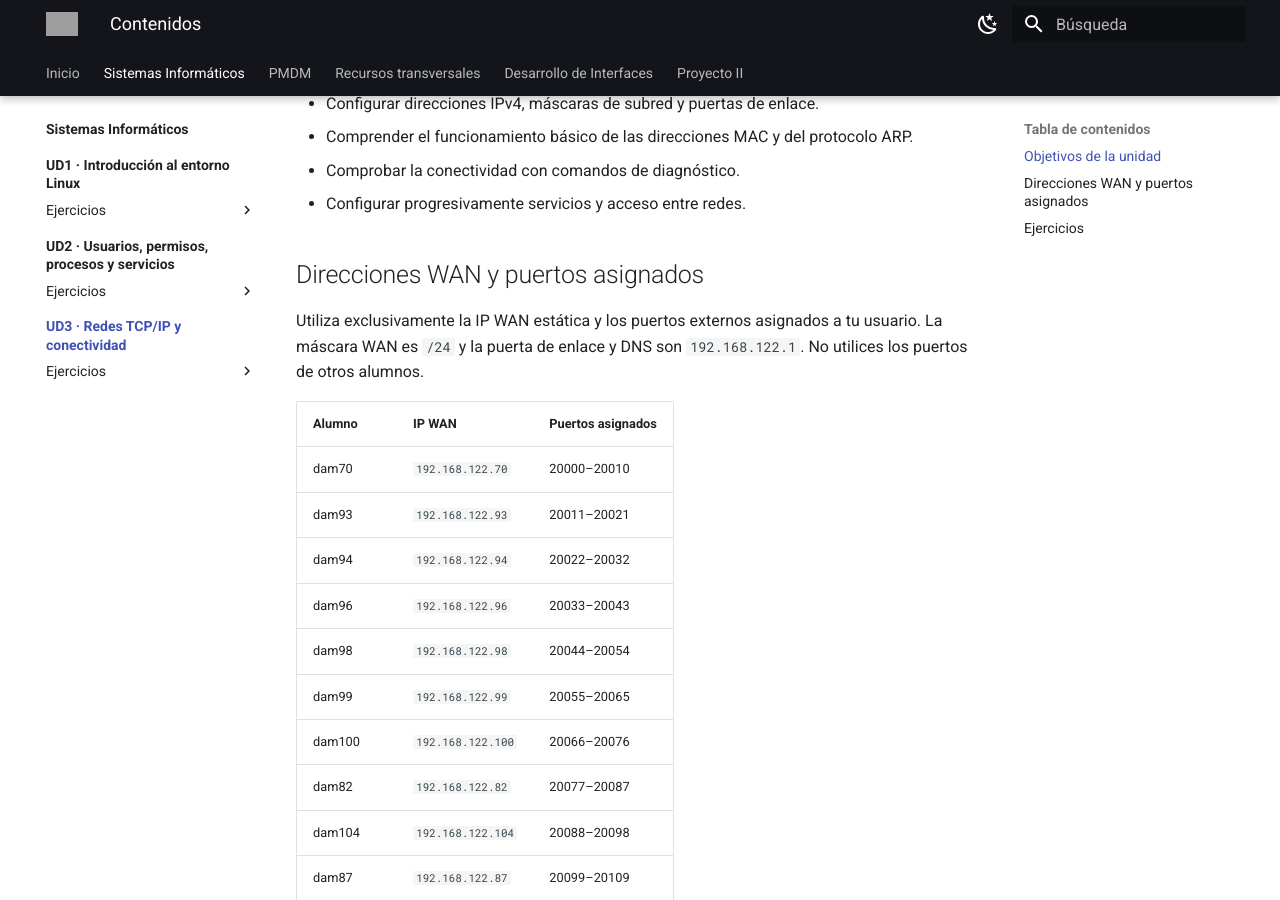
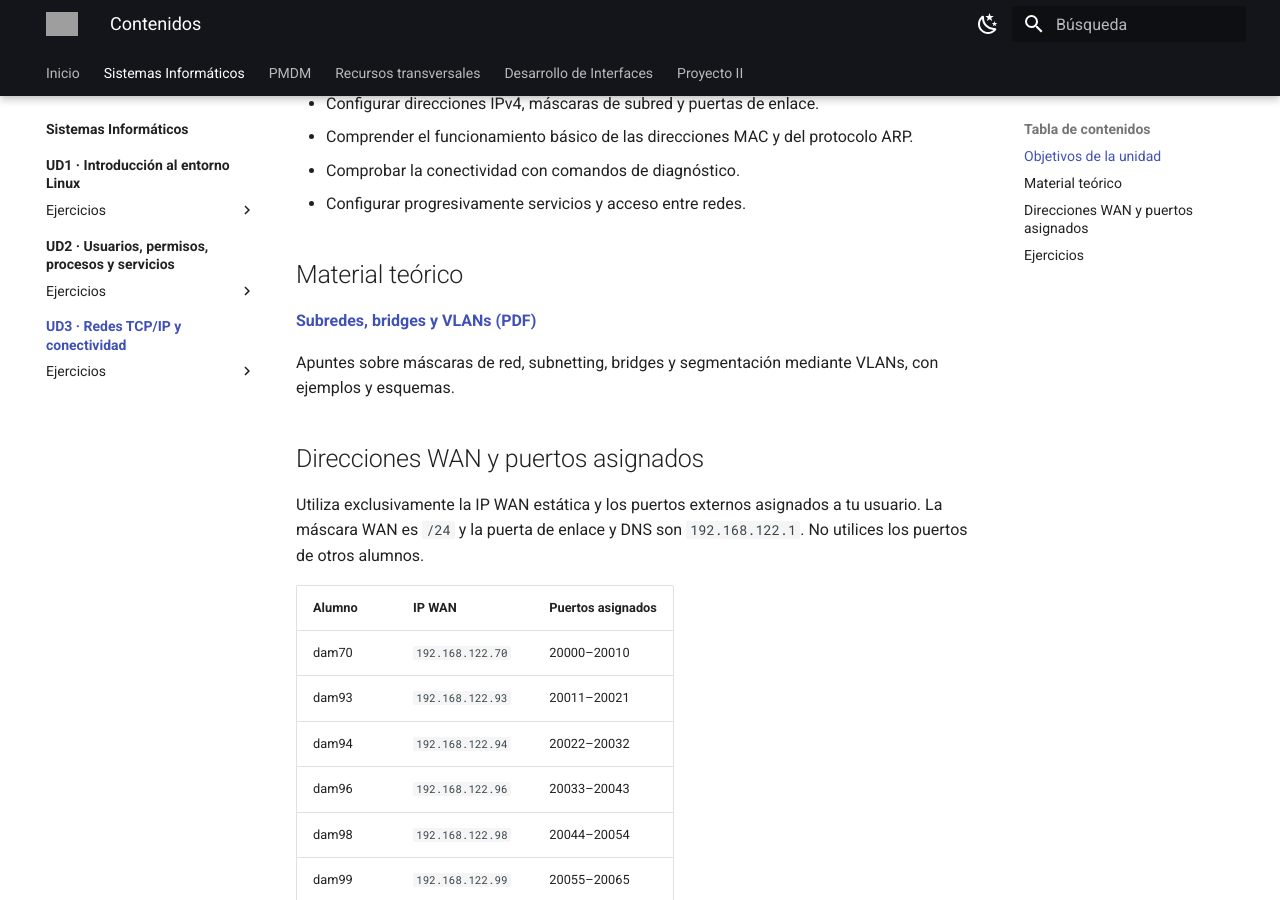
Before and after one commit to erciapps/web-home, an MkDocs documentation site: the page built from docs/si/ud3/index.md, in a window 1280 px wide and 900 px high, scrolled down 364 px. Built offline with MkDocs 1.6.1 and Material for MkDocs 9.7.7, drawn with Linux system fonts in a browser that asks for light colours; grey boxes are pictures that could not be loaded.

Commit message:
UD3: enlazar apuntes de subredes, bridges y VLANs

```diff
--- a/docs/si/ud3/index.md
+++ b/docs/si/ud3/index.md
@@ -10,6 +10,12 @@ En esta unidad aprenderás a conectar equipos en red, configurar sus direcciones
 - Comprobar la conectividad con comandos de diagnóstico.
 - Configurar progresivamente servicios y acceso entre redes.
 
+
+## Material teórico
+
+[**Subredes, bridges y VLANs (PDF)**](SUBNETING2026.pdf)
+
+Apuntes sobre máscaras de red, subnetting, bridges y segmentación mediante VLANs, con ejemplos y esquemas.
 
 ## Direcciones WAN y puertos asignados
 
```
